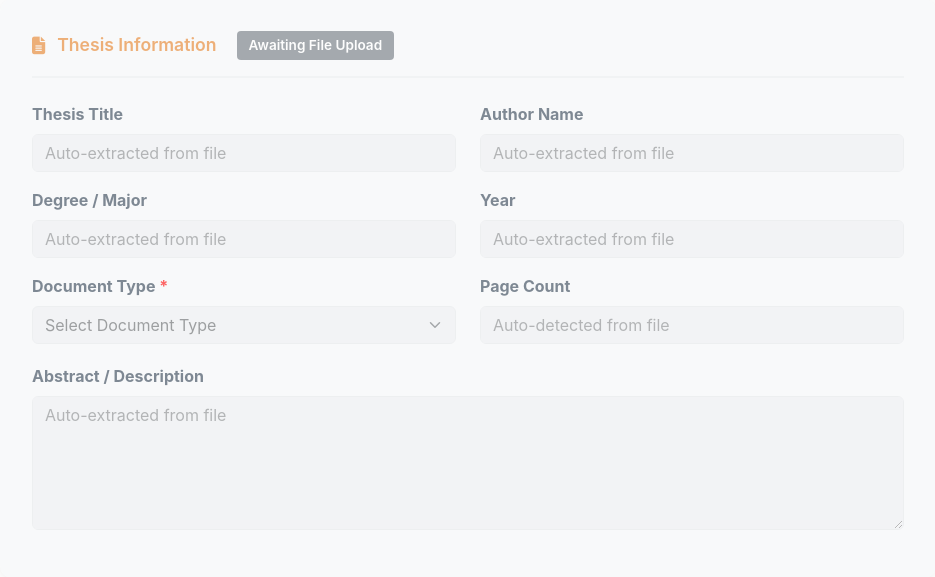
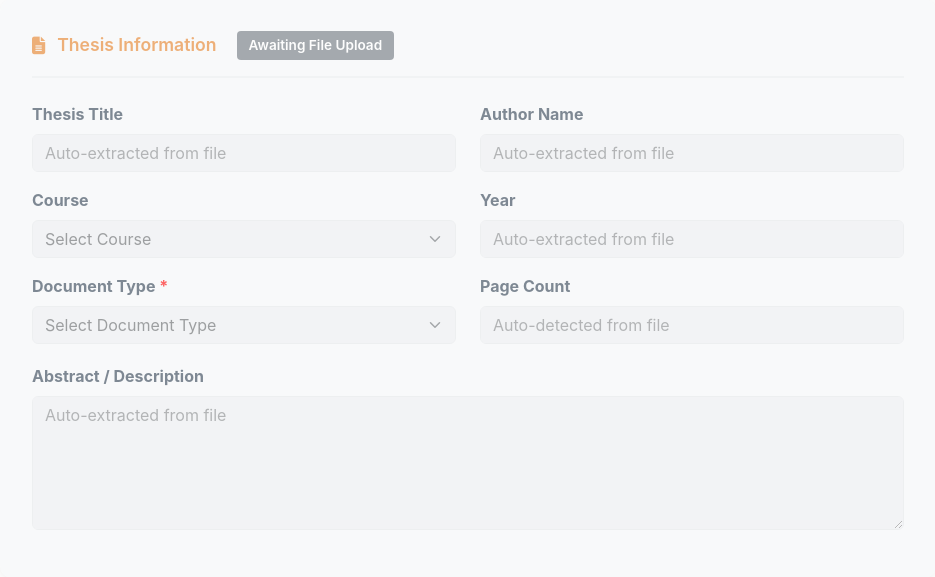
Before and after one commit to bootlaeg/CITAS-Smart-Archive, a PHP site: page /ctrws-fix/admin_includes/admin_add_thesis_page.php in a window 1280 px wide. Shown: the part 711-1288 px from the top of the page, without its empty margins (172-1107 px from the left). Run offline with PHP 8.4, Linux system fonts and the light colour scheme; the visitor is signed in with stand-in values (Sample User, id 1).

Commit message:
feat: Update thesis form to replace degree input with course selection; auto-populate course based on extracted degree

```diff
--- a/admin_includes/admin_add_thesis_page.php
+++ b/admin_includes/admin_add_thesis_page.php
@@ -512,8 +512,12 @@ require_admin();
 
             <div class="row mb-3">
                 <div class="col-md-6">
-                    <label class="form-label"><strong>Degree / Major</strong></label>
-                    <input type="text" class="form-control" id="thesisDegree" name="degree" placeholder="Auto-extracted from file" disabled>
+                    <label class="form-label"><strong>Course</strong></label>
+                    <select class="form-select" id="thesisCourse" name="course" disabled required>
+                        <option value="">Select Course</option>
+                        <option value="BSIT">BSIT - Bachelor of Science in Information Technology</option>
+                        <option value="BMMA">BMMA - Bachelor of Multimedia Arts</option>
+                    </select>
                 </div>
                 <div class="col-md-6">
                     <label class="form-label"><strong>Year</strong></label>
@@ -675,17 +679,26 @@ function handleFileUploadWithExtraction(event) {
         // Populate Thesis Information fields
         document.getElementById('thesisTitle').value = metadata.title || '';
         document.getElementById('thesisAuthor').value = metadata.author || '';
-        document.getElementById('thesisDegree').value = metadata.degree || '';
         document.getElementById('thesisYear').value = metadata.year || '';
         document.getElementById('thesisAbstract').value = metadata.abstract || '';
         document.getElementById('pageCount').value = metadata.page_count || '';
 
+        // Auto-populate course based on extracted degree
+        if (metadata.degree) {
+            const degree = metadata.degree.toUpperCase();
+            console.log('✓ Degree detected:', degree);
+
+            // Map degree to course code
+            if (degree.includes('INFORMATION TECHNOLOGY') || degree.includes('IT')) {
+                document.getElementById('thesisCourse').value = 'BSIT';
+                console.log('✓ Course auto-set to BSIT');
+            } else if (degree.includes('MULTIMEDIA') || degree.includes('MULTIMEDIA ARTS') || degree.includes('MMA')) {
+                document.getElementById('thesisCourse').value = 'BMMA';
+                console.log('✓ Course auto-set to BMMA');
+            }
+        }
+
         console.log('✓ Fields populated with extracted data');
-
-        // If degree extracted, show it
-        if (metadata.degree) {
-            console.log('✓ Degree detected:', metadata.degree);
-        }
 
         // If page count extracted, show it
         if (metadata.page_count) {
```
